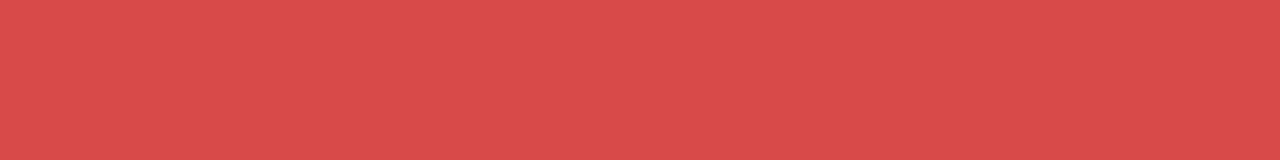
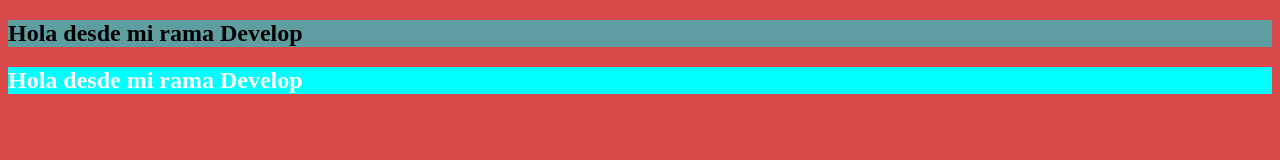
Before and after one commit to edbarrientos10/ramas_sesion, a plain HTML site: page index.html in a window 1280 px wide. Drawn offline with Linux system fonts and the light colour scheme.

Commit message:
Ejemplo de referencia

```diff
--- a/index.html
+++ b/index.html
@@ -1,12 +1,21 @@
 <!DOCTYPE html>
 <html lang="en">
+
 <head>
     <meta charset="UTF-8">
     <meta name="viewport" content="width=device-width, initial-scale=1.0">
     <title>GitRamas</title>
     <link rel="stylesheet" href="styles.css">
 </head>
+
 <body>
+    <div class="container-box">
+        <h2>Hola desde mi rama Develop</h1>
+    </div>
 
+    <div class="container-box2">
+        <h2>Hola desde mi rama Develop</h1>
+    </div>
 </body>
+
 </html>
--- a/styles.css
+++ b/styles.css
@@ -1,3 +1,20 @@
 body {
     background-color: rgb(216, 73, 73);
 }
+
+.container-box {
+    background-color: cadetblue;
+
+}
+
+.container-box2 {
+    background-color: cyan;
+}
+
+.container-box2 > h2 {
+    color: white;
+}
+
+h2 {
+    color: black;
+}
```
